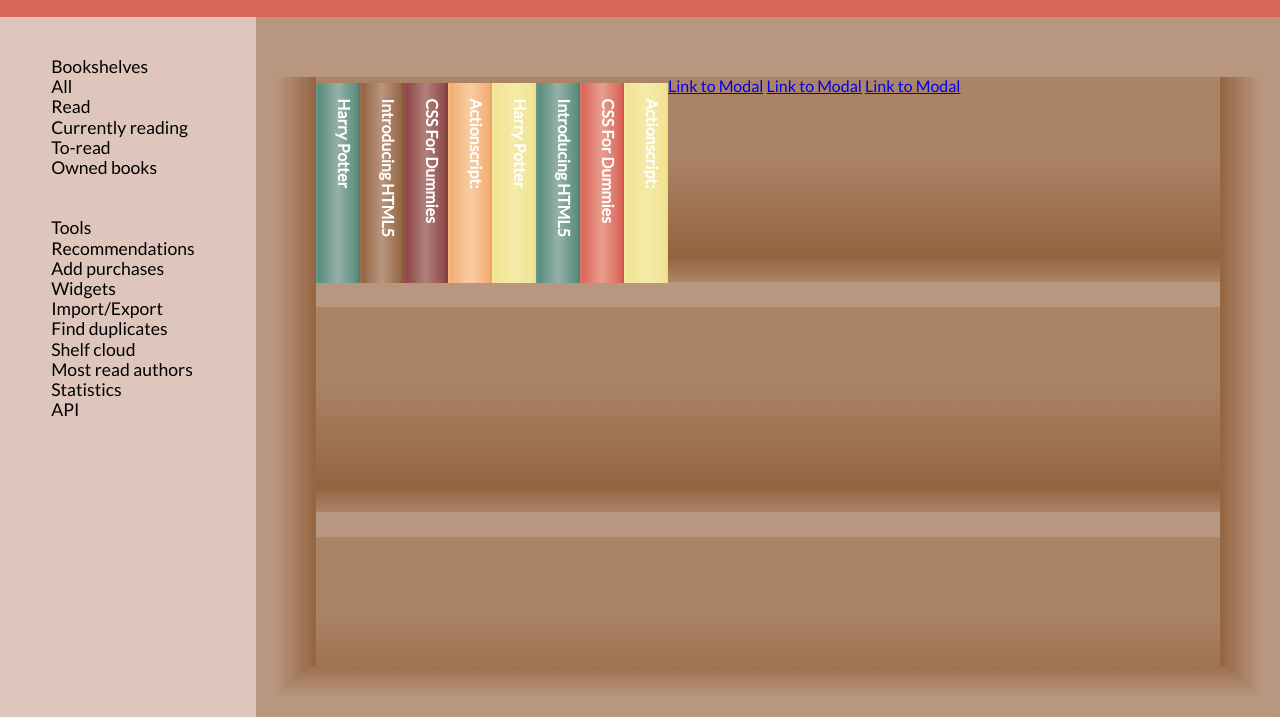
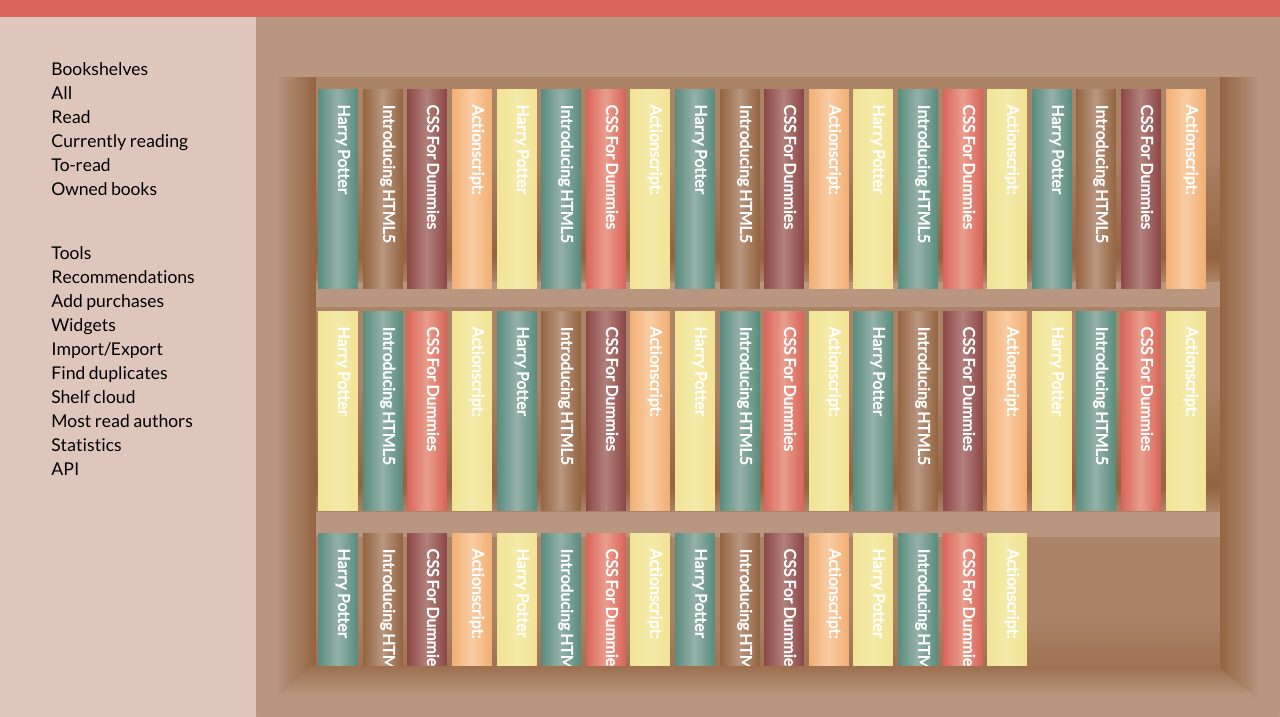
Before and after one commit to egmatti/goodreadsbookshelf, a plain HTML site: page index.html in a window 1280 px wide. Shown: the part 123-840 px from the top of the page. Drawn offline with nearby package versions, Linux system fonts and the light colour scheme.

Commit message:
Continued styling the books and added hover states to menus

```diff
--- a/css/style.scss
+++ b/css/style.scss
@@ -5,6 +5,10 @@
   font-size: 16px;
   margin: 0;
   padding: 0;
+}
+
+html {
+  height: 100%;
 }
 
 h1, h2, h3, h4, h5, h6 {
@@ -35,6 +39,10 @@
     list-style-type: none;
     padding: 0px 5px;
   }
+}
+
+#logos:hover {
+  transform: scale(1.025);
 }
 
 #logo {
@@ -70,6 +78,11 @@
       font-size: 1.35rem;
       font-weight: normal;
       text-decoration: none;
+      padding-bottom: 4px;
+    }
+
+    a:hover {
+      border-bottom: 2px solid white;
     }
   }
 }
@@ -92,7 +105,12 @@
       color: black;
       font-size: 1.1rem;
       font-weight: lighter;
+      line-height: 24px;
       text-decoration: none;
+    }
+
+    a:hover {
+      text-decoration: underline;
     }
   }
 }
@@ -135,6 +153,7 @@
   position: absolute;
   top: 0%;
   width: 100%;
+  z-index: 30;
 }
 
 .right-board {
@@ -148,7 +167,7 @@
   top: 0%;
   -webkit-clip-path: polygon(0 0, 100% 0, 100% 100%, 0 93%);
   width: 60px;
-  z-index: -5;
+  z-index: 20;
 }
 
 .bottom-board {
@@ -176,9 +195,8 @@
   left: 60px;
   position: absolute;
   top: 60px;
-  width: 100%;
+  width: 90%;
   overflow: hidden;
-  z-index: -8;
 }
 
 .book {
@@ -186,8 +204,11 @@
   color: white;
   font-size: 0.9rem;
   margin-bottom: 10px;
-  margin-top: 6px;
+  margin-top: 12px;
+  margin-left: 0.25%;
+  margin-right: 0.25%;
   transition: transform 0.4s ease;
+  z-index: 10;
 }
 
 .book-tilted {
@@ -205,41 +226,26 @@
 
 .book-green {
   background-image: linear-gradient(to left, $dark-green, $light-green, $dark-green);
-  border-left: 2px solid lighten($dark-green, 4%);
-  border-right: 2px solid darken($dark-green, 4%);
 }
 
 .book-yellow {
   background-image: linear-gradient(to left, $dark-yellow, $light-yellow, $dark-yellow);
-  border-left: 2px solid lighten($dark-yellow, 4%);
-  border-right: 2px solid darken($dark-yellow, 4%);
 }
 
 .book-orange {
   background-image: linear-gradient(to left, $dark-orange, $light-orange, $dark-orange);
-  border-left: 2px solid lighten($dark-orange, 4%);
-  border-right: 2px solid darken($dark-orange, 4%);
 }
 
 .book-red {
   background-image: linear-gradient(to left, $dark-red, $light-red, $dark-red);
-  border-left: 2px solid lighten($dark-red, 4%);
-  border-right: 2px solid darken($dark-red, 4%);
-  color: white;
 }
 
 .book-brown {
   background-image: linear-gradient(to left, $dark-brown, $light-brown, $dark-brown);
-  border-left: 2px solid lighten($dark-brown, 4%);
-  border-right: 2px solid darken($dark-brown, 4%);
-  color: white;
 }
 
 .book-burgundy {
   background-image: linear-gradient(to left, $dark-burgundy, $light-burgundy, $dark-burgundy);
-  border-left: 2px solid lighten($dark-burgundy, 4%);
-  border-right: 2px solid darken($dark-burgundy, 4%);
-  color: white;
 }
 
 .book-size-1 {
@@ -247,12 +253,18 @@
   width: 40px;
 }
 
+.book-size-2 {
+  height: 150px;
+  width: 40px;
+}
+
 .book h2 {
+  color: white;
+  font-size: 1rem;
+  margin-top: 16px;
+  margin-right: 18px;
   padding: 0;
-  font-size: 1rem;
   transform-origin: 0% 0%;
   transform: rotate(0.25turn) translateY(-35px);
   width: 170px;
-  margin-top: 16px;
-  margin-right: 18px;
 }
--- a/index.html
+++ b/index.html
@@ -79,10 +79,154 @@
         <div class="book book-yellow book-size-1">
           <h2>Actionscript:</h2>
         </div>
+        <div class="book book-green book-size-1">
+          <h2>Harry Potter</h2>
+        </div>
+        <div class="book book-brown book-size-1">
+          <h2>Introducing HTML5</h2>
+        </div>
+        <div class="book book-burgundy book-size-1">
+          <h2>CSS For Dummies</h2>
+        </div>
+        <div class="book book-orange book-size-1">
+          <h2>Actionscript:</h2>
+        </div>
+        <div class="book book-yellow book-size-1">
+          <h2>Harry Potter</h2>
+        </div>
+        <div class="book book-green book-size-1">
+          <h2>Introducing HTML5</h2>
+        </div>
+        <div class="book book-red book-size-1">
+          <h2>CSS For Dummies</h2>
+        </div>
+        <div class="book book-yellow book-size-1">
+          <h2>Actionscript:</h2>
+        </div>
+        <div class="book book-green book-size-1">
+          <h2>Harry Potter</h2>
+        </div>
+        <div class="book book-brown book-size-1">
+          <h2>Introducing HTML5</h2>
+        </div>
+        <div class="book book-burgundy book-size-1">
+          <h2>CSS For Dummies</h2>
+        </div>
+        <div class="book book-orange book-size-1">
+          <h2>Actionscript:</h2>
+        </div>
+        <div class="book book-yellow book-size-1">
+          <h2>Harry Potter</h2>
+        </div>
+        <div class="book book-green book-size-1">
+          <h2>Introducing HTML5</h2>
+        </div>
+        <div class="book book-red book-size-1">
+          <h2>CSS For Dummies</h2>
+        </div>
+        <div class="book book-yellow book-size-1">
+          <h2>Actionscript:</h2>
+        </div>
+        <div class="book book-green book-size-1">
+          <h2>Harry Potter</h2>
+        </div>
+        <div class="book book-brown book-size-1">
+          <h2>Introducing HTML5</h2>
+        </div>
+        <div class="book book-burgundy book-size-1">
+          <h2>CSS For Dummies</h2>
+        </div>
+        <div class="book book-orange book-size-1">
+          <h2>Actionscript:</h2>
+        </div>
+        <div class="book book-yellow book-size-1">
+          <h2>Harry Potter</h2>
+        </div>
+        <div class="book book-green book-size-1">
+          <h2>Introducing HTML5</h2>
+        </div>
+        <div class="book book-red book-size-1">
+          <h2>CSS For Dummies</h2>
+        </div>
+        <div class="book book-yellow book-size-1">
+          <h2>Actionscript:</h2>
+        </div>
+        <div class="book book-green book-size-1">
+          <h2>Harry Potter</h2>
+        </div>
+        <div class="book book-brown book-size-1">
+          <h2>Introducing HTML5</h2>
+        </div>
+        <div class="book book-burgundy book-size-1">
+          <h2>CSS For Dummies</h2>
+        </div>
+        <div class="book book-orange book-size-1">
+          <h2>Actionscript:</h2>
+        </div>
+        <div class="book book-yellow book-size-1">
+          <h2>Harry Potter</h2>
+        </div>
+        <div class="book book-green book-size-1">
+          <h2>Introducing HTML5</h2>
+        </div>
+        <div class="book book-red book-size-1">
+          <h2>CSS For Dummies</h2>
+        </div>
+        <div class="book book-yellow book-size-1">
+          <h2>Actionscript:</h2>
+        </div>
+        <div class="book book-green book-size-1">
+          <h2>Harry Potter</h2>
+        </div>
+        <div class="book book-brown book-size-1">
+          <h2>Introducing HTML5</h2>
+        </div>
+        <div class="book book-burgundy book-size-1">
+          <h2>CSS For Dummies</h2>
+        </div>
+        <div class="book book-orange book-size-1">
+          <h2>Actionscript:</h2>
+        </div>
+        <div class="book book-yellow book-size-1">
+          <h2>Harry Potter</h2>
+        </div>
+        <div class="book book-green book-size-1">
+          <h2>Introducing HTML5</h2>
+        </div>
+        <div class="book book-red book-size-1">
+          <h2>CSS For Dummies</h2>
+        </div>
+        <div class="book book-yellow book-size-1">
+          <h2>Actionscript:</h2>
+        </div>
+        <div class="book book-green book-size-1">
+          <h2>Harry Potter</h2>
+        </div>
+        <div class="book book-brown book-size-1">
+          <h2>Introducing HTML5</h2>
+        </div>
+        <div class="book book-burgundy book-size-1">
+          <h2>CSS For Dummies</h2>
+        </div>
+        <div class="book book-orange book-size-1">
+          <h2>Actionscript:</h2>
+        </div>
+        <div class="book book-yellow book-size-1">
+          <h2>Harry Potter</h2>
+        </div>
+        <div class="book book-green book-size-1">
+          <h2>Introducing HTML5</h2>
+        </div>
+        <div class="book book-red book-size-1">
+          <h2>CSS For Dummies</h2>
+        </div>
+        <div class="book book-yellow book-size-1">
+          <h2>Actionscript:</h2>
+        </div>
 
-        <a href="#modal">Link to Modal</a>
+        <!-- <a href="#modal">Link to Modal</a>
         <a href="#modal2">Link to Modal</a>
-        <a href="#modal3">Link to Modal</a>
+        <a href="#modal3">Link to Modal</a> -->
       </div>
       <div class="bottom-board">
       </div>
```
Also changed, not shown: css/style.css, 1 other file.
